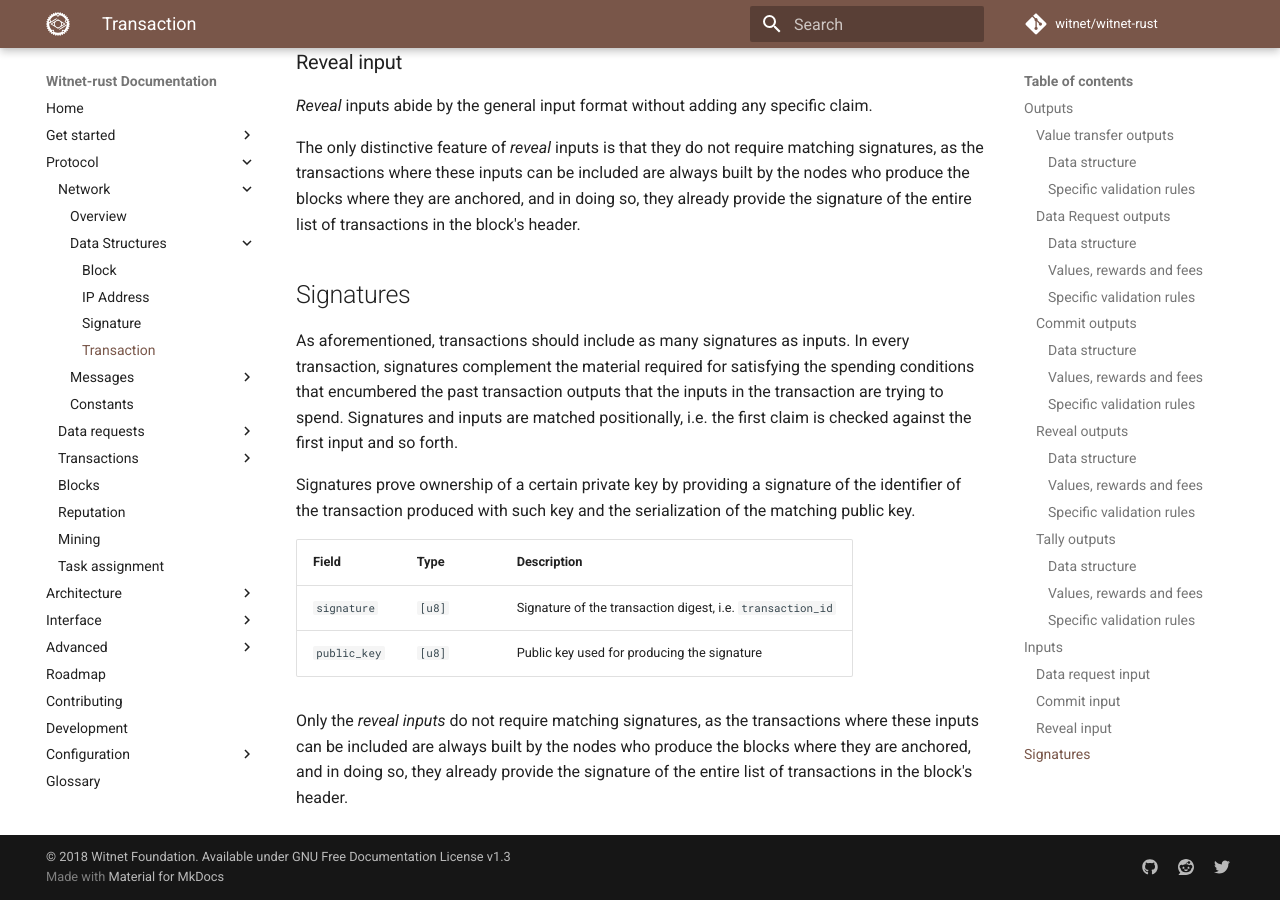
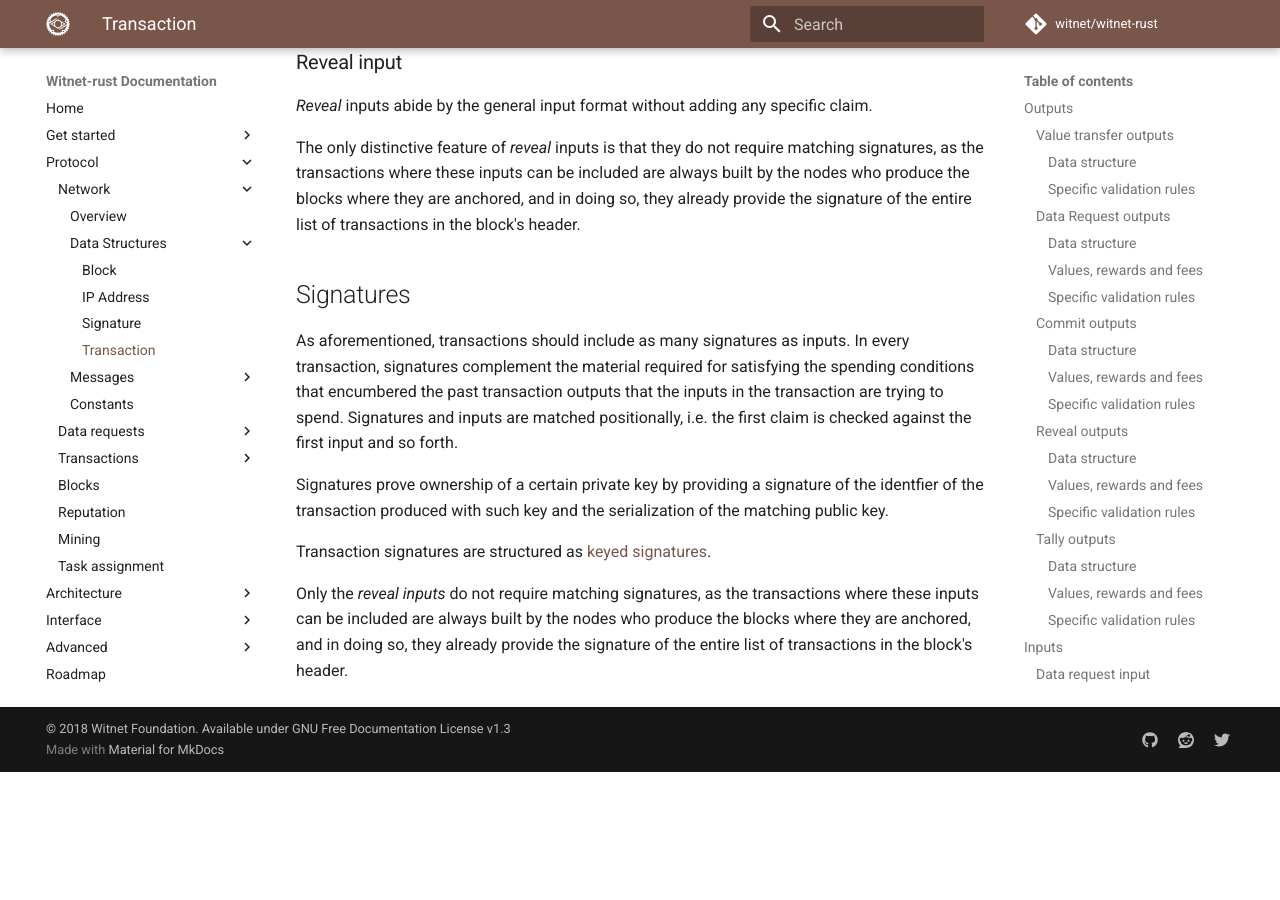
Before and after one commit to witnet/witnet-rust, an MkDocs documentation site: the page built from docs/protocol/network/data-structures/transaction.md, in a window 1280 px wide and 900 px high, scrolled down 9334 px. Built offline with MkDocs 1.6.1 and Material for MkDocs 9.7.7, drawn with Linux system fonts in a browser that asks for light colours; comment, search, counter and statistics services are not loaded; after the commit the page ends 10106 px from its top, so only the background shows below that; some of the changed text lies outside the part shown.

Commit message:
docs(transaction): make transaction specs refer keyed signatures

```diff
--- a/docs/protocol/network/data-structures/transaction.md
+++ b/docs/protocol/network/data-structures/transaction.md
@@ -2,12 +2,12 @@
 
 In the Witnet network protocol, a `transaction` is formatted as follows:
 
-| Field        | Type          | Description                                |
-|--------------|---------------|--------------------------------------------|
-| `version`    | `u32`         | The transaction data format version number |
-| `inputs`     | `[input]`     | A list of transaction inputs               |
-| `outputs`    | `[output]`    | A list of 1 or more transaction outputs    |
-| `signatures` | `[signature]` | A list of claims (as many as inputs)       |
+| Field        | Type                | Description                                |
+|--------------|---------------------|--------------------------------------------|
+| `version`    | `u32`               | The transaction data format version number |
+| `inputs`     | `[input]`           | A list of transaction inputs               |
+| `outputs`    | `[output]`          | A list of 1 or more transaction outputs    |
+| `signatures` | `[keyed_signature]` | A list of signatures (as many as inputs)   |
 
 Long story short, _inputs_ contain data that proves ability to "pull" value from past transactions into a new transaction, while _outputs_ redistribute such value and lock them under new spending conditions. Signatures ensure integrity of the transaction and complement input's function when it comes to prove ability to unlock funds from past transactions.
 
@@ -240,13 +240,11 @@
 
 As aforementioned, transactions should include as many signatures as inputs. In every transaction, signatures complement the material required for satisfying the spending conditions that encumbered the past transaction outputs that the inputs in the transaction are trying to spend. Signatures and inputs are matched positionally, i.e. the first claim is checked against the first input and so forth.
 
-Signatures prove ownership of a certain private key by providing a signature of the identifier of the transaction produced with such key and the serialization of the matching public key.
+Signatures prove ownership of a certain private key by providing a signature of the identfier of the transaction produced with such key and the serialization of the matching public key.
 
-| Field        | Type   | Description                                                |
-|--------------|--------|------------------------------------------------------------|
-| `signature`  | `[u8]` | Signature of the transaction digest, i.e. `transaction_id` |
-| `public_key` | `[u8]` | Public key used for producing the signature                |
+Transaction signatures are structured as [keyed signatures][Signature].
 
 Only the _reveal inputs_ do not require matching signatures, as the transactions where these inputs can be included are always built by the nodes who produce the blocks where they are anchored, and in doing so, they already provide the signature of the entire list of transactions in the block's header.
 
 [random oracle model]: https://en.wikipedia.org/wiki/Random_oracle
+[Signature]: /protocol/network/data-structures/signature/
```
